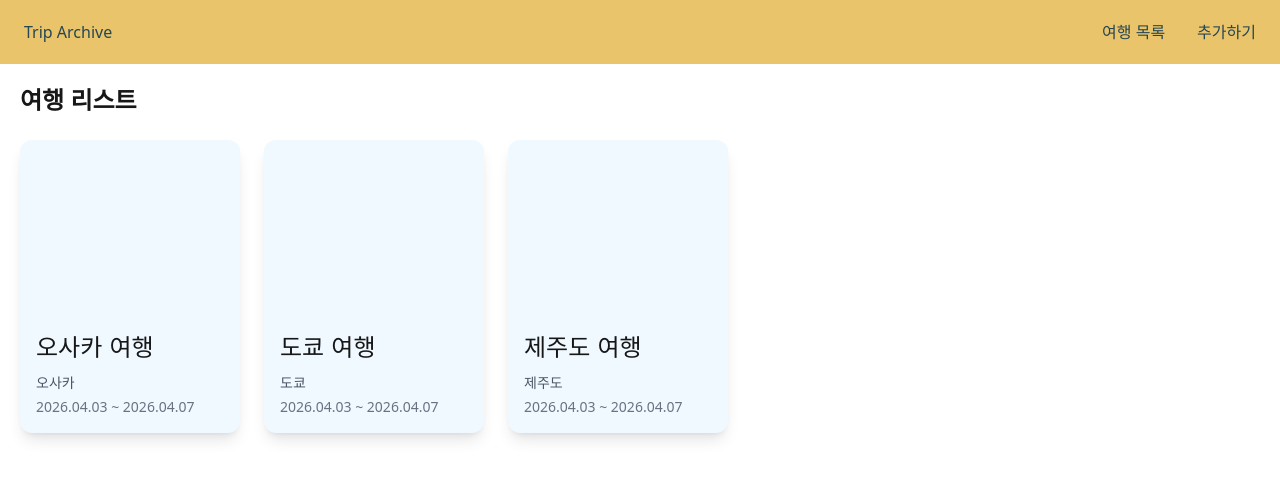
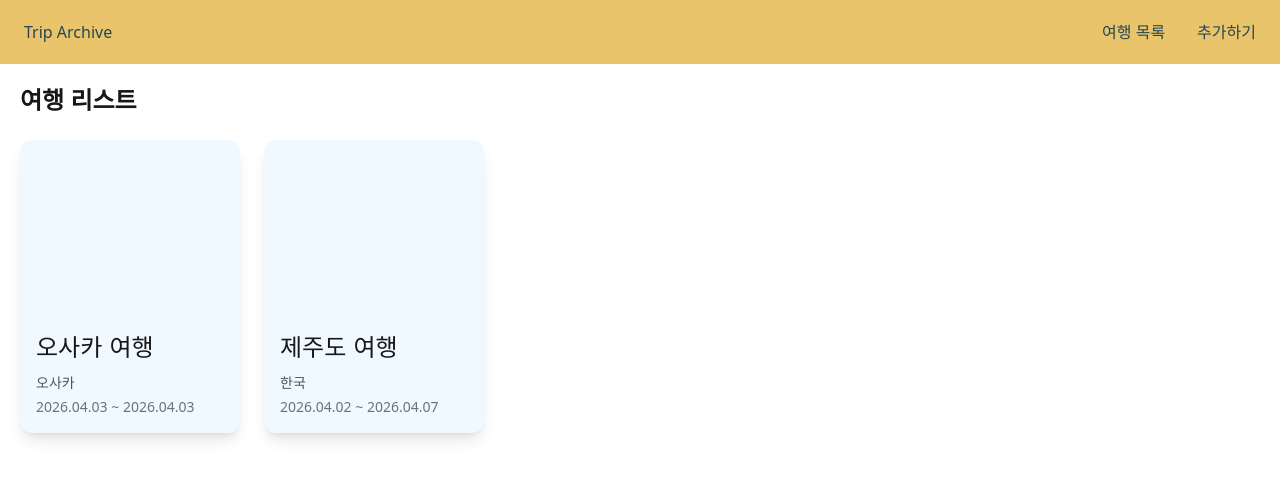
Before and after one commit to anxigy/trip-archive, a Next.js app: page /trips in a window 1280 px wide. Shown: the top 478 px of the page. Built offline with nearby package versions, Linux system fonts and the light colour scheme.

Commit message:
type crete

```diff
--- a/app/trips/component/TripCard.tsx
+++ b/app/trips/component/TripCard.tsx
@@ -1,11 +1,6 @@
+import { Trip } from "@/types/trip";
 import Link from "next/link";
 
-type Trip = {
-  id: string;
-  title: string;
-  country: string;
-  date: string;
-};
 
 type TripCardProps = {
   trip: Trip;
@@ -29,7 +24,7 @@ export default function TripCard({ trip }: TripCardProps) {
         <div className="flex flex-col">
             <h3 className="text-2xl black-han-sans">{trip.title}</h3>
             <p className="mt-2 text-sm text-gray-600">{trip.country}</p>
-            <p className="mt-1 text-sm text-gray-500">{trip.date}</p>
+            <p className="mt-1 text-sm text-gray-500">{trip.startDate} ~ {trip.endDate}</p>
         </div>
       </article>
     </Link>
--- a/app/trips/page.tsx
+++ b/app/trips/page.tsx
@@ -1,10 +1,5 @@
+import { mockTrips } from "@/data/mockTrips";
 import TripCard from "./component/TripCard";
-
-const trips = [
-  { id: "1", title: "오사카 여행", date: "2026.04.03 ~ 2026.04.07", country: "오사카" },
-  { id: "2", title: "도쿄 여행", date: "2026.04.03 ~ 2026.04.07", country: "도쿄" },
-  { id: "3", title: "제주도 여행", date: "2026.04.03 ~ 2026.04.07", country: "제주도" },
-];
 
 export default function TripsPage() {
   return (
@@ -12,7 +7,7 @@ export default function TripsPage() {
       <h1 className="mb-6 text-2xl font-bold">여행 리스트</h1>
 
       <div className="grid grid-cols-[repeat(auto-fill,minmax(220px,220px))] gap-6 justify-start">
-        {trips.map((trip) => (
+        {mockTrips.map((trip) => (
           <TripCard key={trip.id} trip={trip} />
         ))}
       </div>
--- /dev/null
+++ b/data/mockTrips.ts
@@ -0,0 +1,23 @@
+import { Trip } from "@/types/trip";
+
+export const mockTrips: Array<Trip> = [
+    {
+        id: "1",
+        title: "오사카 여행",
+        startDate: "2026.04.03",
+        endDate: "2026.04.03",
+        country: "오사카",
+        createdAt: ""
+    },
+    {
+        id: "2",
+        title: "제주도 여행",
+        startDate: "2026.04.02",
+        endDate: "2026.04.07",
+        country: "한국",
+        memo: "테스트 데이터",
+        summary: "이건",
+        createdAt: "",
+        imageUrl: ""
+    },
+]
--- /dev/null
+++ b/types/trip.ts
@@ -0,0 +1,12 @@
+
+export type Trip = {
+    id: string;
+    title: string;
+    country: string;
+    startDate: string;
+    endDate: string;
+    imageUrl?: string;
+    summary?: string;
+    memo?: string;
+    createdAt: string;
+  };
```
